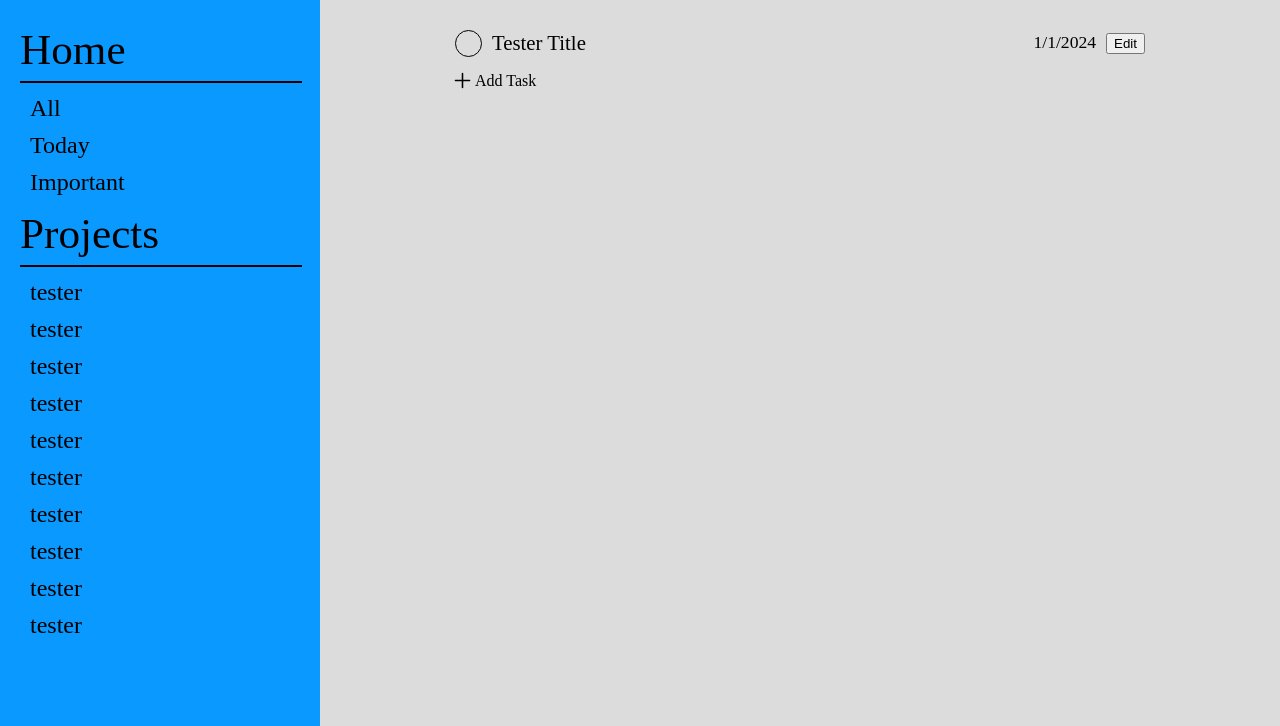
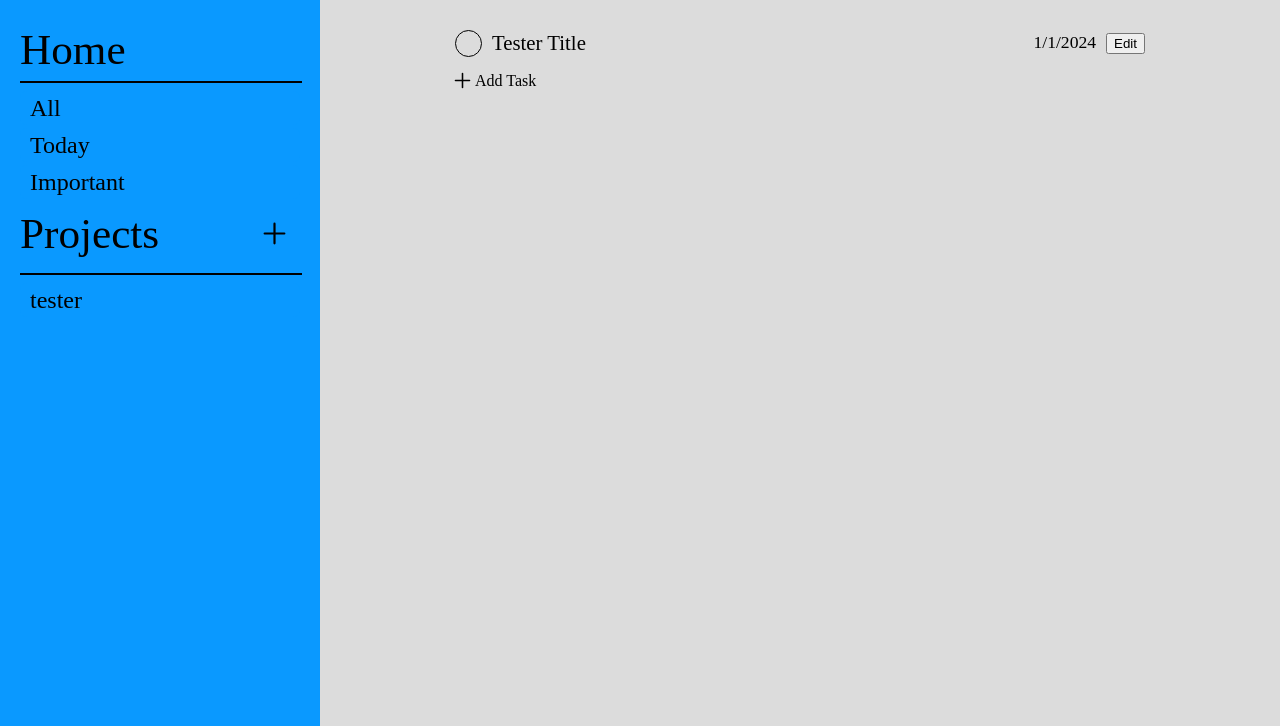
Before and after one commit to Carson77V/to-do-list, a plain HTML site: page index.html in a window 1280 px wide. Shown: the part 74-800 px from the top of the page. Drawn offline with Linux system fonts and the light colour scheme.

Commit message:
Add svg "+" beside Projects header
Modify some html to give menu-items a class name

```diff
--- a/index.html
+++ b/index.html
@@ -18,23 +18,17 @@
       <div class="home">
         <h2>Home</h2>
         <hr>
-        <div>All</div>
-        <div>Today</div>
-        <div>Important</div>
+        <div class="menu-item">All</div>
+        <div class="menu-item">Today</div>
+        <div class="menu-item">Important</div>
       </div>
       <div class="projects">
-        <h2>Projects</h2>
+        <div class="project-title">
+          <h2>Projects</h2>
+          <svg xmlns="http://www.w3.org/2000/svg" class="ionicon" viewBox="0 0 512 512" fill="red"><title>Add</title><path fill="none" stroke="currentColor" stroke-linecap="round" stroke-linejoin="round" stroke-width="32" d="M256 112v288M400 256H112"/></svg>
+        </div>
         <hr>
-        <div>tester</div>
-        <div>tester</div>
-        <div>tester</div>
-        <div>tester</div>
-        <div>tester</div>
-        <div>tester</div>
-        <div>tester</div>
-        <div>tester</div>
-        <div>tester</div>
-        <div>tester</div>
+        <div class="menu-item">tester</div>
       </div>
     </div>
     <div id="tasks">
--- a/style.css
+++ b/style.css
@@ -120,17 +120,28 @@ hr {
 	width: 100%;
 }
 
-#menu > div div:hover {
+.menu-item:hover {
 	background-color: var(--hover-blue);
 }
 
-#menu > div > div {
+.menu-item {
 	padding: 5px 0 5px 10px;
 	margin: 3px 0;
 	border-radius: 7px;
 	font-size: clamp(1rem, 3vw, 1.5rem);
 	background-color: var(--main-blue);
 	width: auto;
+}
+
+.project-title {
+	display: flex;
+	justify-content: space-between;
+	align-items: center;
+}
+
+.project-title > svg {
+	margin-right: 8px;
+	height: 35px;
 }
 
 /* Styles for the to-do list section of page*/
```
